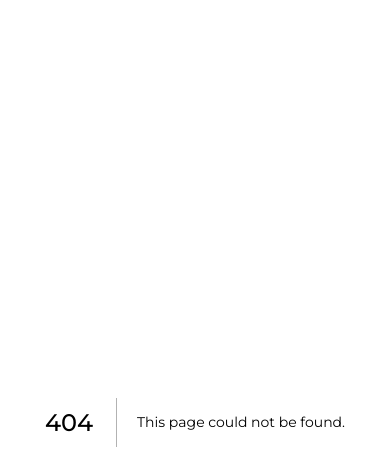
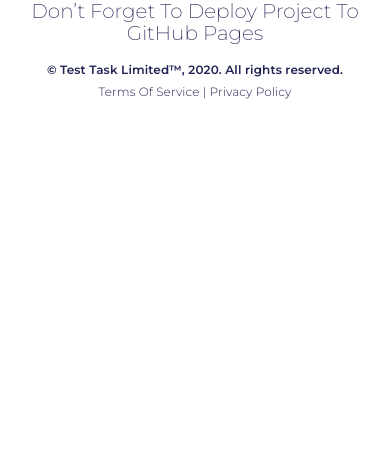
Before and after one commit to Miroslavetsh/coins-landing-app, a Next.js app: page /components/Footer/Footer in a window 390 px wide. Before the commit this address had no page. Shown: the top 470 px of the page. Built offline with nearby package versions, Linux system fonts and the light colour scheme.

Commit message:
Finish footer layouting & responsive

```diff
--- /dev/null
+++ b/pages/components/Footer/Footer.jsx
@@ -0,0 +1,20 @@
+// custom elements
+import Wrapper from '../Wrapper/Wrapper'
+// styles
+import styles from './Footer.module.scss'
+
+const Footer = () => {
+    return (
+        <footer className={styles.footer}>
+            <Wrapper>
+                <h2 className={styles.title}>Don’t Forget To Deploy Project To GitHub Pages</h2>
+                <div className={styles.rights}>
+                    © Test Task Limited™, 2020. All rights reserved.
+                </div>
+                <p className={styles.desc}>Terms Of Service | Privacy Policy</p>
+            </Wrapper>
+        </footer>
+    )
+}
+
+export default Footer
--- /dev/null
+++ b/pages/components/Footer/Footer.module.scss
@@ -0,0 +1,35 @@
+.footer {
+    padding-bottom: 32px;
+    .title {
+        color: #212353;
+        font-weight: 200;
+        font-size: 24px;
+        line-height: 1.1;
+        margin-bottom: 15px;
+        text-align: center;
+    }
+    .rights {
+        color: #212353;
+        font-weight: 600;
+        font-size: 12px;
+        line-height: 1.8;
+        letter-spacing: 0.01em;
+        text-align: center;
+    }
+    .desc {
+        color: #212353;
+        font-weight: 300;
+        font-size: 12px;
+        line-height: 1.8;
+        letter-spacing: 0.01em;
+        text-align: center;
+    }
+}
+
+@media (max-width: 560px) {
+    .footer {
+        .title {
+            font-size: 2em;
+        }
+    }
+}
--- a/pages/index.jsx
+++ b/pages/index.jsx
@@ -5,6 +5,7 @@ import Header from './components/Header/Header'
 import MainBanner from './components/MainBanner/MainBanner'
 import ProsCommentsContainer from './components/ProsCommentsContainer/ProsCommentsContainer'
 import CodersCommentsContainer from './components/CodersCommentsContainer/CodersCommentsContainer'
+import Footer from './components/Footer/Footer'
 // styles
 import styles from '../styles/Home.module.scss'
 
@@ -20,7 +21,7 @@ export default function Home() {
             <MainBanner />
             <ProsCommentsContainer />
             <CodersCommentsContainer />
-            {/* <Footer /> */}
+            <Footer />
         </div>
     )
 }
```
